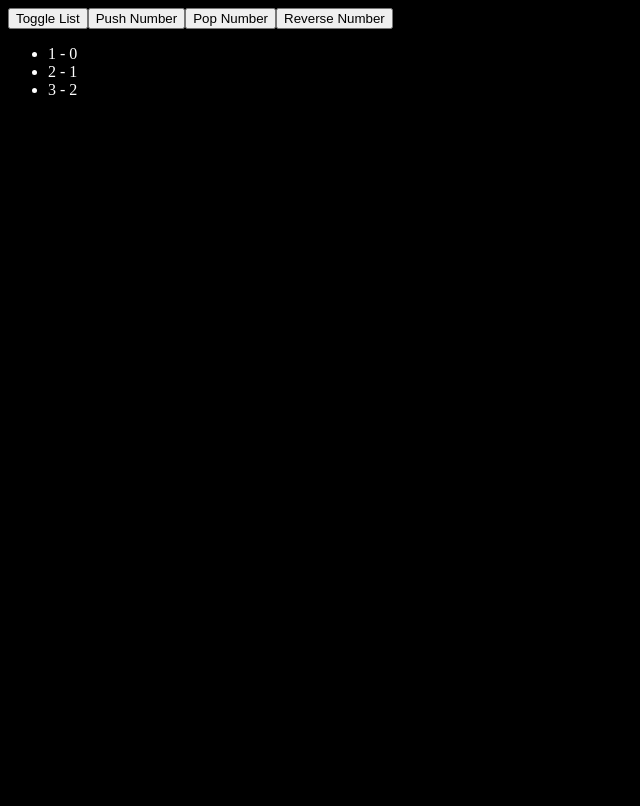
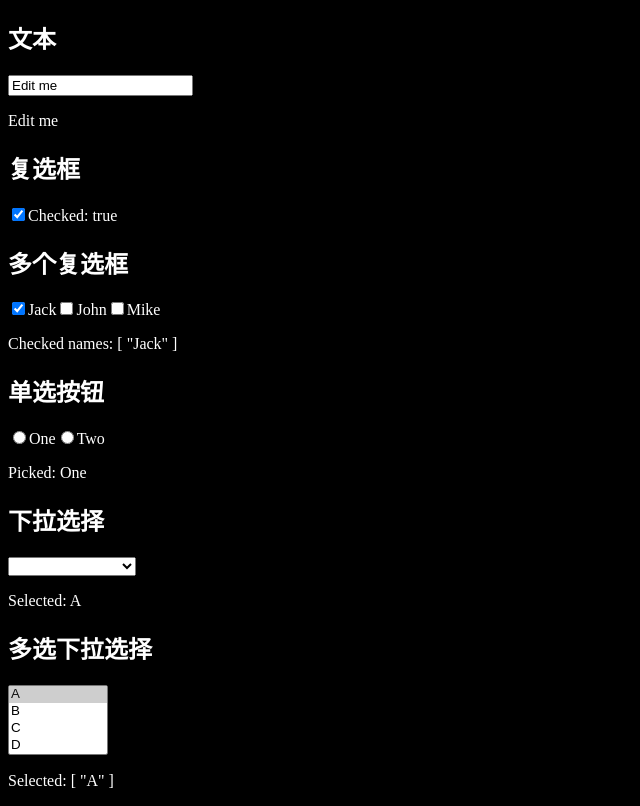
Before and after one commit to iefnaug/vue-start, a Vue app: page / in a window 1280 px wide. Shown: the whole page, without its empty margins (0-640 px from the left). Built offline with nearby package versions, Linux system fonts and the light colour scheme.

Commit message:
example: 表单绑定

```diff
--- a/src/App.vue
+++ b/src/App.vue
@@ -14,6 +14,7 @@ import HandleUserInput from "./components/examples/basic/HandleUserInput.vue";
 import At from "./components/examples/basic/AttributeBinding.vue";
 // import AttributeBinding from "./components/examples/basic/AttributeBinding.vue";
 import ConditionAndLoop from "./components/examples/basic/ConditionAndLoop.vue";
+import FormBinding from "./components/examples/basic/FormBinding.vue";
 </script>
 
 <template>
@@ -29,5 +30,6 @@ import ConditionAndLoop from "./components/examples/basic/ConditionAndLoop.vue";
 <!--  <Demo10></Demo10>-->
 <!--  <HandleUserInput></HandleUserInput>-->
 <!--  <AttributeBinding></AttributeBinding>-->
-  <ConditionAndLoop></ConditionAndLoop>
+<!--  <ConditionAndLoop></ConditionAndLoop>-->
+  <FormBinding/>
 </template>
--- /dev/null
+++ b/src/components/examples/basic/FormBinding.vue
@@ -0,0 +1,61 @@
+<script setup lang="ts">
+import {ref} from "vue";
+
+const text = ref<string>('Edit me')
+const checked = ref<boolean>(true)
+const checkedNames = ref(['Jack'])
+const picked = ref('One')
+const selected = ref('A')
+const multiSelected = ref(['A'])
+
+
+</script>
+
+<template>
+  <h2>文本</h2>
+  <input type="text" v-model="text">
+  <p>{{ text }}</p>
+
+  <h2>复选框</h2>
+  <input type="checkbox" id="checkbox" v-model="checked">
+  <label for="checkbox">Checked: {{ checked }}</label>
+
+  <h2>多个复选框</h2>
+  <input type="checkbox" id="jack" value="Jack" v-model="checkedNames">
+  <label for="jack">Jack</label>
+  <input type="checkbox" id="john" value="John" v-model="checkedNames">
+  <label for="john">John</label>
+  <input type="checkbox" id="mike" value="Mike" v-model="checkedNames">
+  <label for="mike">Mike</label>
+  <p>Checked names: {{ checkedNames }}</p>
+
+  <h2>单选按钮</h2>
+  <input type="radio" id="one" value="one" v-model="picked">
+  <label for="one">One</label>
+  <input type="radio" id="two" value="two" v-model="picked">
+  <label for="two">Two</label>
+  <p>Picked: {{ picked }}</p>
+
+  <h2>下拉选择</h2>
+  <select v-model="selected">
+    <option value="" disabled>Please select one</option>
+    <option value="AA">A</option>
+    <option>B</option>
+    <option>C</option>
+  </select>
+  <p>Selected: {{ selected }}</p>
+
+  <h2>多选下拉选择</h2>
+  <select v-model="multiSelected" multiple style="width: 100px">
+    <option value="A">A</option>
+    <option value="B">B</option>
+    <option value="C">C</option>
+    <option value="D">D</option>
+    <option value="E">E</option>
+  </select>
+  <p>Selected: {{ multiSelected }}</p>
+</template>
+
+<style scoped>
+
+</style>
```
